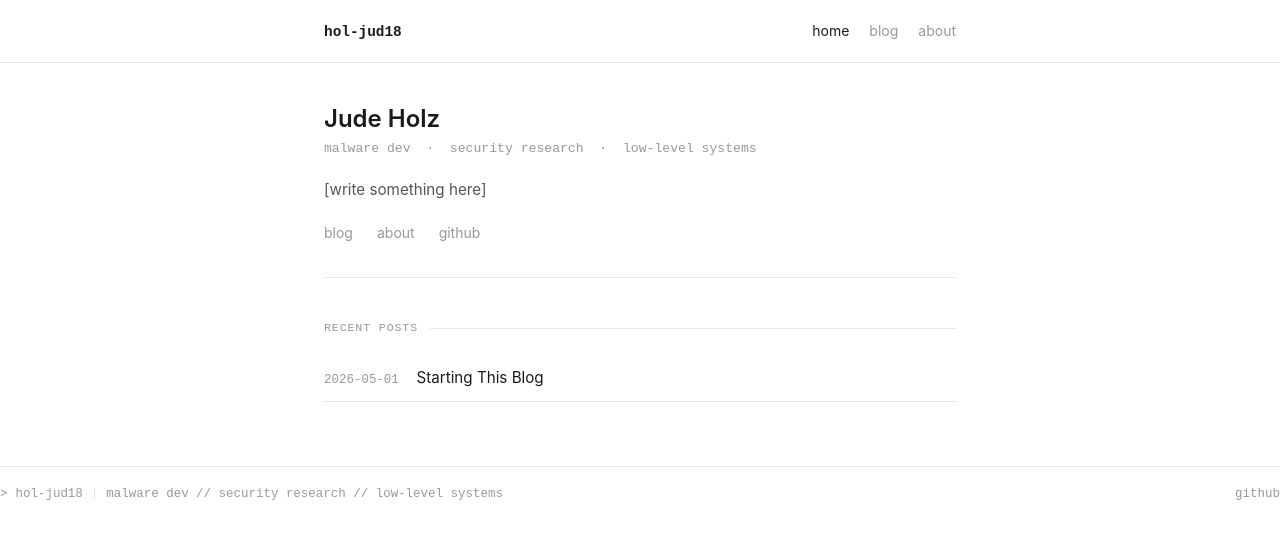
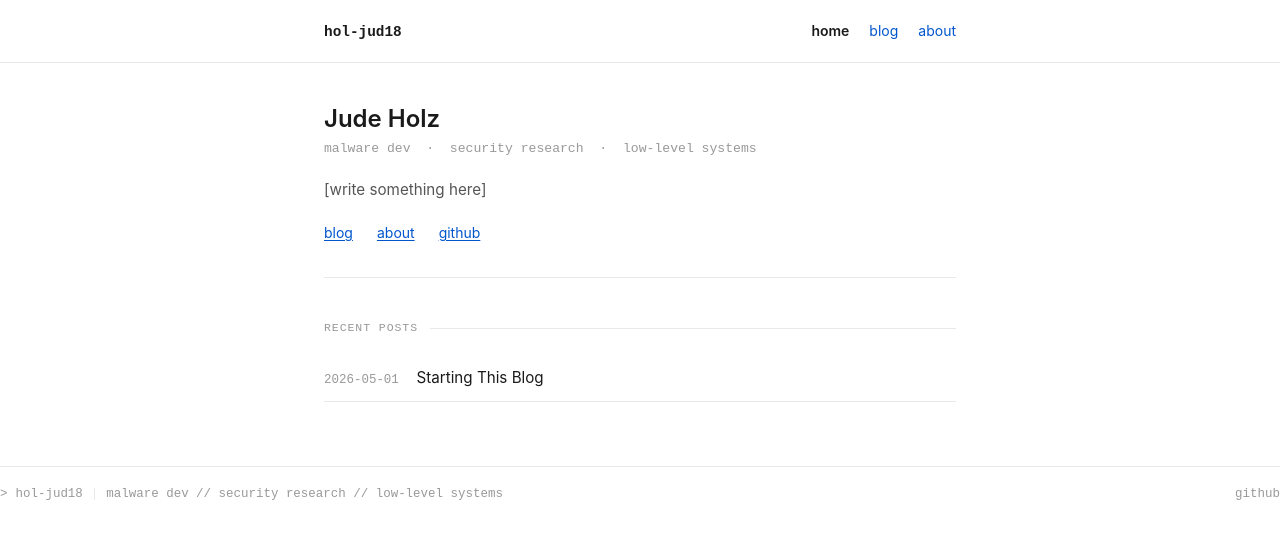
Before and after one commit to hol-jud18/hol-jud18.github.io, a Jekyll site: the page built from index.md, in a window 1280 px wide. Shown: the top 539 px of the page. Built offline with Jekyll 4.4.1, drawn with Linux system fonts in a browser that asks for light colours.

Commit message:
simplifying again

```diff
--- a/assets/css/style.css
+++ b/assets/css/style.css
@@ -7,9 +7,13 @@
   --text-dim:   #555555;
   --text-muted: #999999;
   --border:     #e8e8e8;
+  --link:       #0055cc;
+  --link-hover: #003a99;
   --font-mono:  'Courier New', Courier, monospace;
   --font-body:  -apple-system, BlinkMacSystemFont, 'Segoe UI', Helvetica, Arial, sans-serif;
 }
+
+html { color-scheme: light; }
 
 html { scroll-behavior: smooth; }
 
@@ -36,11 +40,11 @@ h3 { font-size: 1rem; margin: 1.5rem 0 0.4rem; color: var(--text-dim); }
 p { margin-bottom: 1rem; }
 
 a {
-  color: var(--text);
+  color: var(--link);
   text-decoration: underline;
   text-underline-offset: 2px;
 }
-a:hover { color: var(--text-dim); }
+a:hover { color: var(--link-hover); }
 
 strong { font-weight: 600; }
 em { font-style: italic; }
@@ -121,10 +125,11 @@ pre code {
 
 .nav-link {
   font-size: 0.875rem;
-  color: var(--text-muted);
+  color: var(--link);
   text-decoration: none;
 }
-.nav-link:hover, .nav-link.active { color: var(--text); }
+.nav-link:hover { text-decoration: underline; text-underline-offset: 2px; }
+.nav-link.active { color: var(--text); font-weight: 600; }
 
 /* ─── Main ───────────────────────────────────────────────────────────────── */
 .site-main { padding: 2.5rem 0 4rem; }
@@ -164,10 +169,11 @@ pre code {
 
 .hero-link {
   font-size: 0.875rem;
-  color: var(--text-muted);
-  text-decoration: none;
+  color: var(--link);
+  text-decoration: underline;
+  text-underline-offset: 2px;
 }
-.hero-link:hover { color: var(--text); }
+.hero-link:hover { color: var(--link-hover); }
 
 /* ─── Section header ─────────────────────────────────────────────────────── */
 .section-header {
@@ -204,7 +210,7 @@ pre code {
   text-decoration: none;
 }
 
-.post-card:hover .post-card-title { color: var(--text-dim); }
+.post-card:hover .post-card-title { color: var(--link); text-decoration: underline; text-underline-offset: 2px; }
 
 .post-card-meta { display: contents; }
 
@@ -248,12 +254,13 @@ pre code {
 .post-back {
   font-size: 0.82rem;
   font-family: var(--font-mono);
-  color: var(--text-muted);
-  text-decoration: none;
+  color: var(--link);
+  text-decoration: underline;
+  text-underline-offset: 2px;
   display: inline-block;
   margin-bottom: 1.25rem;
 }
-.post-back:hover { color: var(--text); }
+.post-back:hover { color: var(--link-hover); }
 
 .post-title {
   font-size: 1.4rem;
```
